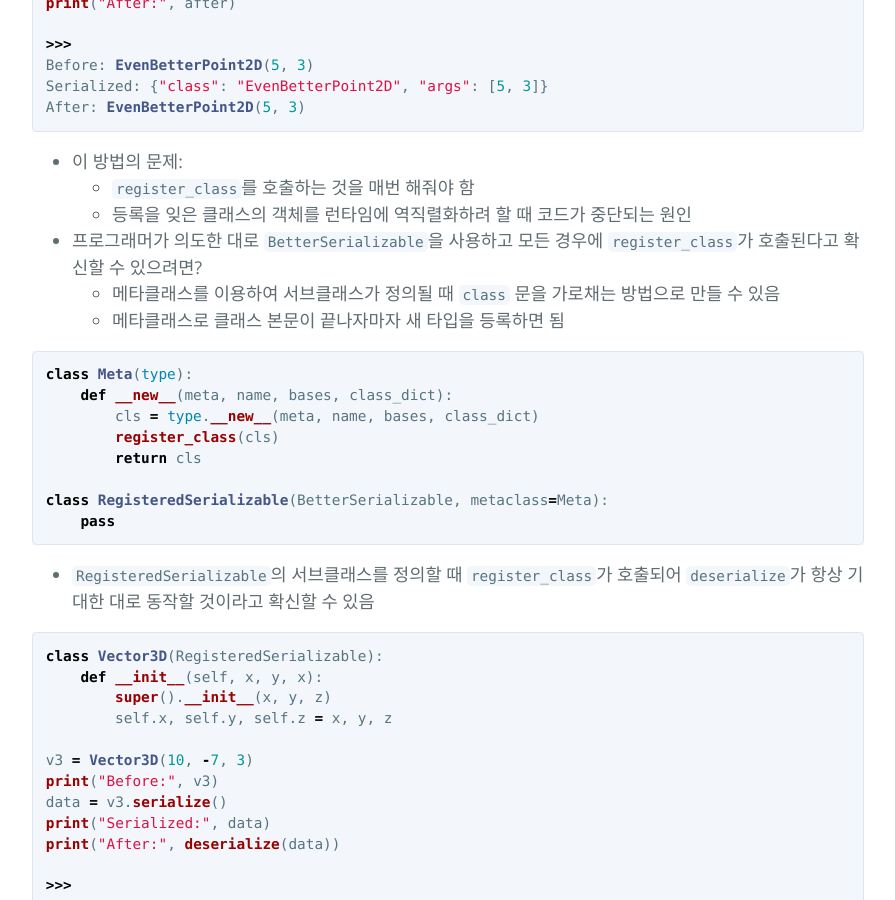
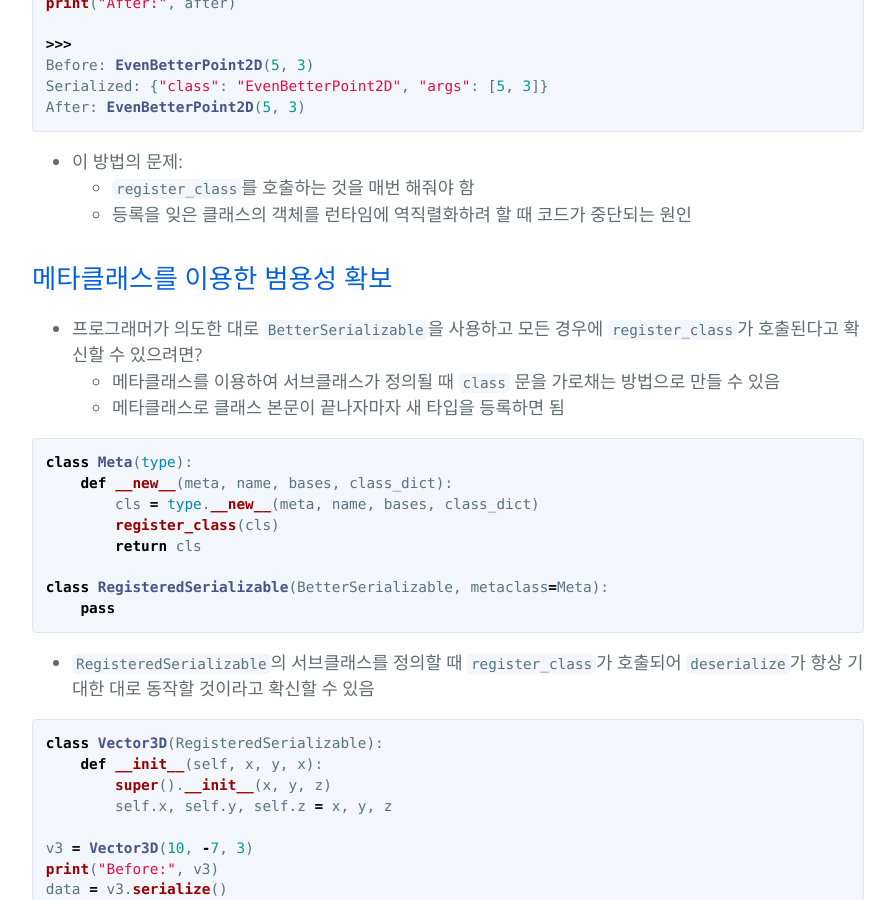
Before and after one commit to hcnoh/hcnoh.github.io, a Jekyll site: the page built from _posts/2018-10-18-effective-python-way34.md, in a window 1280 px wide and 900 px high, scrolled down 3198 px. Shown: the whole window, without its empty margins (192-1087 px from the left). Built offline with Jekyll 4.4.1, drawn with Linux system fonts in a browser that asks for light colours; comment, search, counter and statistics services are not loaded.

Commit message:
Update 2018-10-18-effective-python-way34.md

```diff
--- a/_posts/2018-10-18-effective-python-way34.md
+++ b/_posts/2018-10-18-effective-python-way34.md
@@ -148,6 +148,7 @@ After: EvenBetterPoint2D(5, 3)
   - `register_class`를 호출하는 것을 매번 해줘야 함
   - 등록을 잊은 클래스의 객체를 런타임에 역직렬화하려 할 때 코드가 중단되는 원인
 
+## 메타클래스를 이용한 범용성 확보
 - 프로그래머가 의도한 대로 `BetterSerializable`을 사용하고 모든 경우에 `register_class`가 호출된다고 확신할 수 있으려면?
   - 메타클래스를 이용하여 서브클래스가 정의될 때 `class` 문을 가로채는 방법으로 만들 수 있음
   - 메타클래스로 클래스 본문이 끝나자마자 새 타입을 등록하면 됨
```
